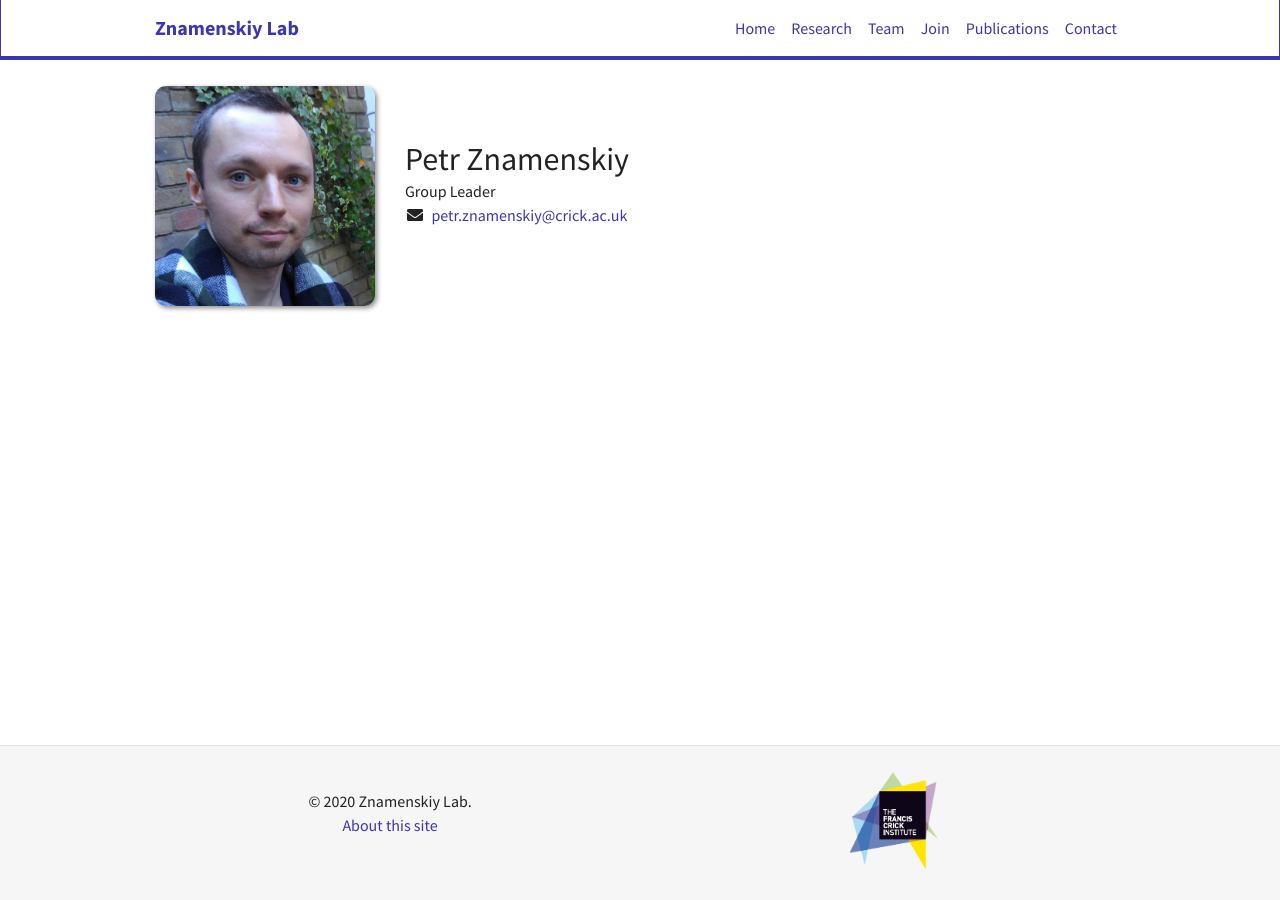
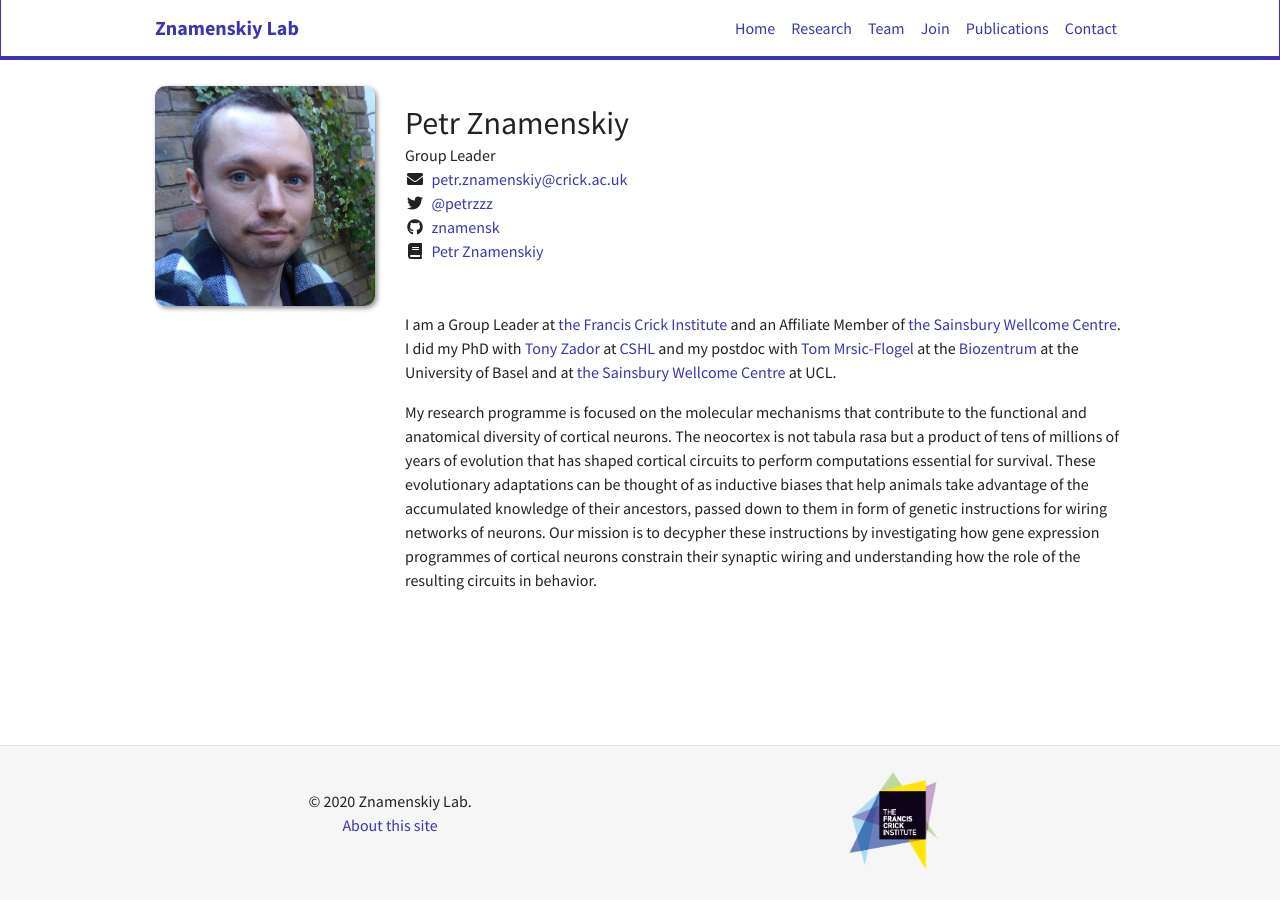
Before and after one commit to znamlab/znamlab.github.io, a Jekyll site: the page built from team/_posts/2020-02-17-petr-znamenskiy.md, in a window 1280 px wide. Built offline with Jekyll 4.4.1, drawn with Linux system fonts in a browser that asks for light colours; nearby versions of some CDN libraries.

Commit message:
update team pages

```diff
--- a/team/_posts/2020-02-17-petr-znamenskiy.md
+++ b/team/_posts/2020-02-17-petr-znamenskiy.md
@@ -4,4 +4,28 @@ title: Petr Znamenskiy
 photo: Petr.jpg
 info: Group Leader
 email: petr.znamenskiy@crick.ac.uk
+github: znamensk
+twitter: petrzzz
+scholar: "https://scholar.google.com/citations?user=tZ3hWEYAAAAJ"
+link_to_page: yes
 ---
+I am a Group Leader at [the Francis Crick Institute](https://www.crick.ac.uk/)
+and an Affiliate Member of [the Sainsbury Wellcome
+Centre](https://www.sainsburywellcome.org/web/). I did my PhD with [Tony
+Zador](http://zadorlab.labsites.cshl.edu/) at [CSHL](https://www.cshl.edu/) and
+my postdoc with [Tom
+Mrsic-Flogel](https://www.sainsburywellcome.org/web/groups/mrsic-flogel-lab) at
+the [Biozentrum](https://www.biozentrum.unibas.ch/) at the University of Basel
+and at [the Sainsbury Wellcome Centre](https://www.sainsburywellcome.org/web/)
+at UCL.
+
+My research programme is focused on the molecular mechanisms that contribute to
+the functional and anatomical diversity of cortical neurons. The neocortex is
+not tabula rasa but a product of tens of millions of years of evolution that has
+shaped cortical circuits to perform computations essential for survival. These
+evolutionary adaptations can be thought of as inductive biases that help animals
+take advantage of the accumulated knowledge of their ancestors, passed down to
+them in form of genetic instructions for wiring networks of neurons. Our mission
+is to decypher these instructions by investigating how gene expression
+programmes of cortical neurons constrain their synaptic wiring and understanding
+how the role of the resulting circuits in behavior.
```
Also changed, not shown: team/_posts/2020-03-01-benita-turner-bridger.md (added, +6 -0 lines), team/_posts/2020-09-28-antonin-blot.md (added, +6 -0 lines), images/members/placeholder_1.png (added), images/members/placeholder_2.png (added).
